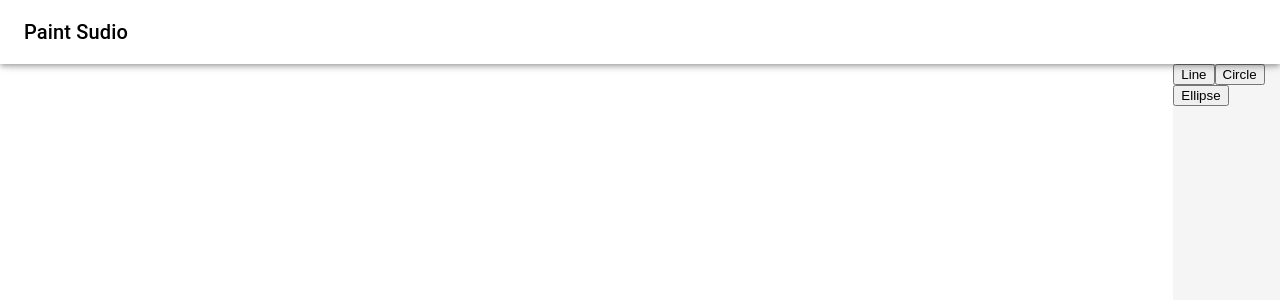
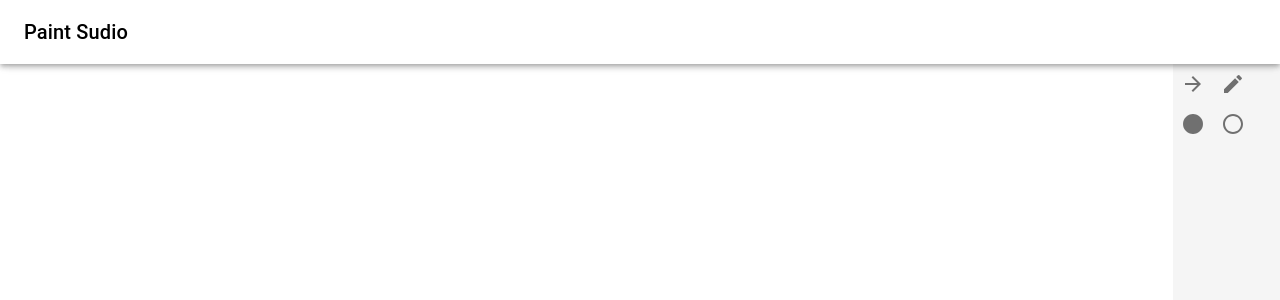
Before and after one commit to VasilisKalaitzis/react-paint, a React (Create React App) app: page / in a window 1280 px wide. Shown: the top 300 px of the page. Built offline with nearby package versions, Linux system fonts and the light colour scheme.

Commit message:
feat(reducers, actions): adds basic functionality, reducers and actions

```diff
--- a/package.json
+++ b/package.json
@@ -5,6 +5,7 @@
   "dependencies": {
     "@emotion/react": "11.10.6",
     "@emotion/styled": "11.10.6",
+    "@mui/icons-material": "5.11.16",
     "@mui/material": "5.12.0",
     "@testing-library/jest-dom": "^5.16.5",
     "@testing-library/react": "^13.4.0",
--- a/src/components/header/Header.tsx
+++ b/src/components/header/Header.tsx
@@ -1,3 +1,4 @@
+import React from 'react';
 import { AppBar, Toolbar, Typography } from '@mui/material';
 import { TOP_BAR_HEIGHT } from '../../constants/App';
 
--- a/src/components/toolbox/Toolbox.tsx
+++ b/src/components/toolbox/Toolbox.tsx
@@ -1,18 +1,8 @@
 import React from 'react';
-import { useSelector, useDispatch } from 'react-redux';
-import { RootState } from '../../store';
-import { changeActiveTool } from '../../actions/toolActions';
+import { Box } from '@mui/material';
+import Tools from './Tools';
 
-const Toolbox = () => {
-    const dispatch = useDispatch();
-//   const selectedTool = useSelector<RootState, AvailableTools>((state) => state.tools.activeTool); // Stored list of shapes
-  return (
-    <div>
-        <button onClick={() => dispatch(changeActiveTool('line'))}>Line</button>
-        <button onClick={() => dispatch(changeActiveTool('circle'))}>Circle</button>
-        <button onClick={() => dispatch(changeActiveTool('ellipse'))}>Ellipse</button>
-    </div>
-  );
-};
+const Toolbox = () =>
+<Box><Tools/></Box>;
 
 export default Toolbox;
--- /dev/null
+++ b/src/components/toolbox/Tools.tsx
@@ -0,0 +1,30 @@
+import React from 'react';
+import { useSelector, useDispatch } from 'react-redux';
+import { RootState } from '../../store';
+import { changeActiveTool } from '../../actions/toolActions';
+import { Box, IconButton } from '@mui/material';
+import { ArrowForward, Circle, PanoramaFishEye, Create } from '@mui/icons-material';
+
+
+const Toolbox = () => {
+    const dispatch = useDispatch();
+//   const selectedTool = useSelector<RootState, AvailableTools>((state) => state.tools.activeTool); // Stored list of shapes
+  return (
+    <div>
+      <IconButton onClick={() => dispatch(changeActiveTool('select'))}>
+        <ArrowForward />
+      </IconButton>
+      <IconButton onClick={() => dispatch(changeActiveTool('line'))}>
+        <Create />
+      </IconButton>
+      <IconButton onClick={() => dispatch(changeActiveTool('circle'))}>
+        <Circle />
+      </IconButton>
+      <IconButton onClick={() => dispatch(changeActiveTool('ellipse'))}>
+        <PanoramaFishEye />
+      </IconButton>
+    </div>
+  );
+};
+
+export default Toolbox;
--- a/src/index.tsx
+++ b/src/index.tsx
@@ -1,3 +1,4 @@
+import React from 'react';
 import { createRoot } from 'react-dom/client';
 import { Provider } from 'react-redux';
 import store from './store';
--- a/src/reducers/shapeReducer.ts
+++ b/src/reducers/shapeReducer.ts
@@ -8,11 +8,12 @@ export const shapeReducer = (state = initialState, action: ShapeAction): ShapeSt
   switch (action.type) {
     case ShapeActionTypes.CREATE_SHAPE:
       return { shapeList: [...state.shapeList, action.payload] };
-    case ShapeActionTypes.MODIFY_SHAPE:
+    case ShapeActionTypes.MODIFY_SHAPE: {
       const { index, shape } = action.payload;
       const newShapes = [...state.shapeList];
       newShapes[index] = { ...newShapes[index], ...shape };
       return { ...state, shapeList: newShapes };
+    }
     default:
       return state;
   }
--- a/tsconfig.json
+++ b/tsconfig.json
@@ -21,6 +21,7 @@
     "jsx": "react-jsx"
   },
   "include": [
-    "src/**/*"
+    "src/**/*",
+    "src/types"
   ]
 }
```
Also changed, not shown: src/actions/toolActions.ts (+4 -4 lines), .eslintrc.js, 2 other files (tests, documents, lock files or other folders).
